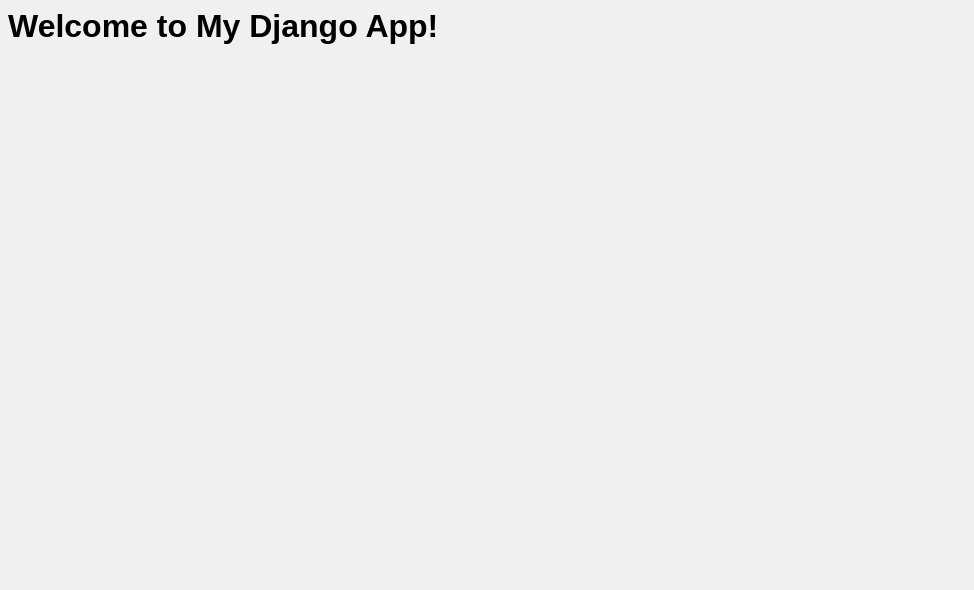
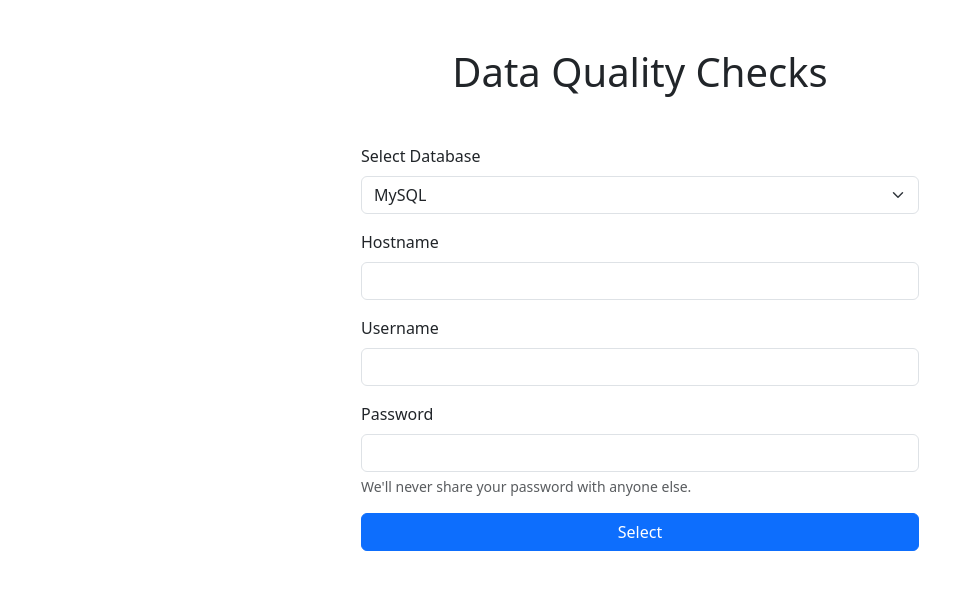
Before and after one commit to shiv-Apexon/Data-Quality-Utility, a Django app: page / in a window 1280 px wide. Shown: the top 590 px of the page, without its empty margins (0-974 px from the left). Run offline with Django 5.2, Linux system fonts and the light colour scheme.

Commit message:
[PRAYAG] Refactor: Made a form to take user input (DBname, username,hostname,password)

```diff
--- a/templates/QCA/index.html
+++ b/templates/QCA/index.html
@@ -1,11 +1,60 @@
-{% load static %}
-
-<html>
+<!-- templates/home.html -->
+<!DOCTYPE html>
+<html lang="en">
 <head>
-    <title>My Django App</title>
-    <link rel="stylesheet" type="text/css" href="{% static 'QCA/QCA.css' %}">
+    <meta charset="UTF-8">
+    <meta name="viewport" content="width=device-width, initial-scale=1.0">
+    <title>Home</title>
+    <link href="https://cdn.jsdelivr.net/npm/bootstrap@5.3.0-alpha1/dist/css/bootstrap.min.css" rel="stylesheet">
 </head>
 <body>
-    <h1>Welcome to My Django App!</h1>
+
+<div class="container mt-5">
+    <h1 class="text-center mb-4 ">Data Quality Checks</h1>
+
+    <!-- Form Section -->
+    <div class="col-md-6 mx-auto mt-5">
+        <form method="POST" action="connect_db/">
+            {% csrf_token %}
+            <div class="mb-3">
+                <label for="id_database" class="form-label">Select Database</label>
+                <select class="form-select" id="id_database" name="database_engine" aria-label="Select Database">
+                    <option value="mysql">MySQL</option>
+                    <option value="mssql">MSSQL</option>
+                    <option value="postgre">PostGre</option>
+                </select>
+            </div>
+
+
+            <div class="mb-3">
+                <label for="hostname" class="form-label">Hostname</label>
+                <input type="text" name="hostname" class="form-control">
+
+            </div>
+            <div class="mb-3">
+                <label for="id_username" class="form-label">Username</label>
+                <input type="text" name="username" class="form-control">
+
+            </div>
+
+            <div class="mb-3">
+                <label for="id_password" class="form-label">Password</label>
+                <input type="password" name="password" class="form-control">
+                <div class="form-text">We'll never share your password with anyone else.</div>
+            </div>
+
+            <div class="d-grid">
+                <button type="submit" class="btn btn-primary">Select</button>
+            </div>
+        </form>
+            {% if massage %}
+                <div>{{ message }}</div>
+            {% endif%}
+
+
+    </div>
+</div>
+
+<script src="https://cdn.jsdelivr.net/npm/bootstrap@5.2.3/dist/js/bootstrap.bundle.min.js" integrity="sha384-kenU1KFdBIe4zVF0s0G1M5b4hcpxyD9F7jL+jjXkk+Q2h455rYXK/7HAuoJl+0I4" crossorigin="anonymous"></script>
 </body>
 </html>
```
